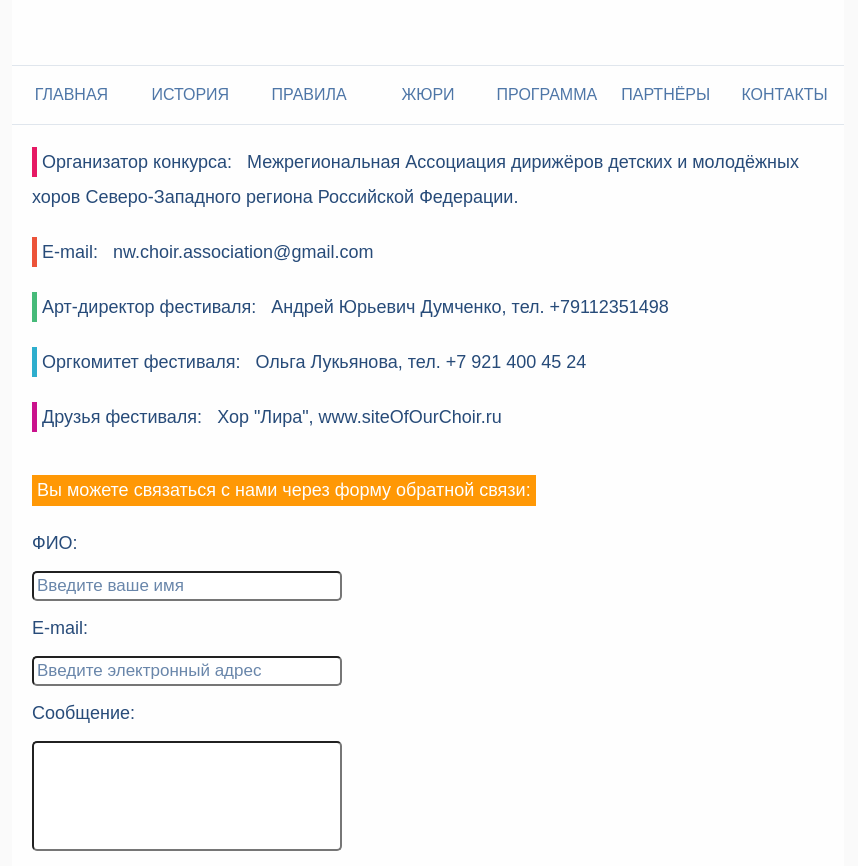
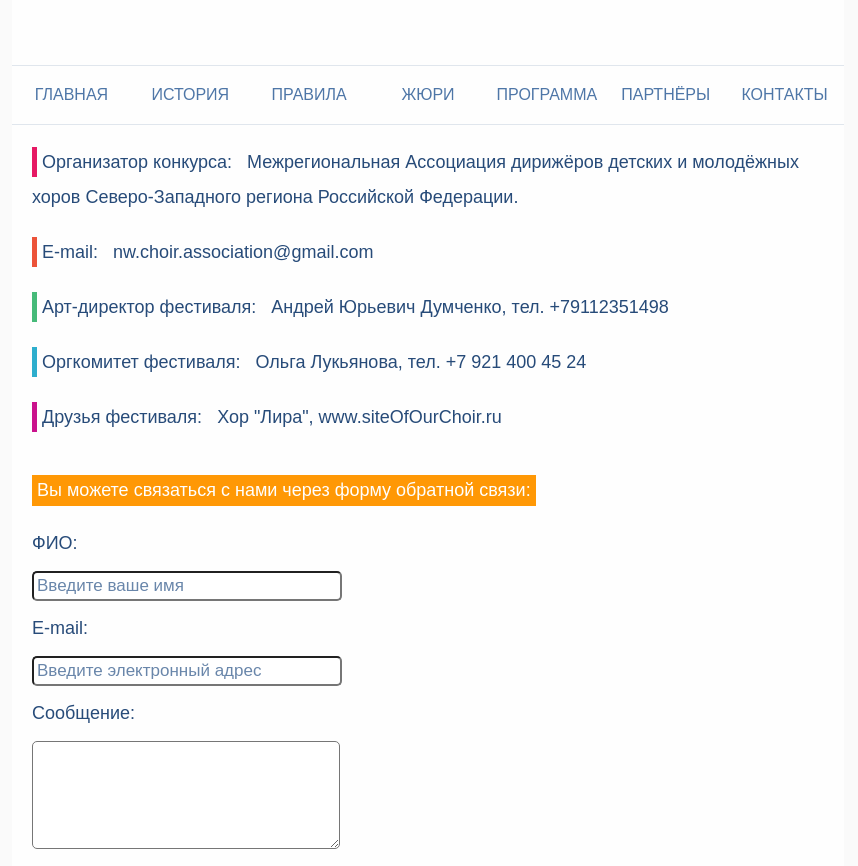
Before and after one commit to DianaGalter/rainbowFest, a plain HTML site: page contacts.html in a window 1280 px wide. Shown: the part 75-941 px from the top of the page, without its empty margins (212-1070 px from the left). Drawn offline with Linux system fonts and the light colour scheme.

Commit message:
Change input to textarea

```diff
--- a/contacts.html
+++ b/contacts.html
@@ -59,7 +59,7 @@
             <input class="input--style" placeholder="Введите электронный адрес" required/>
 
             <label class="label--style">Сообщение:</label>
-            <input class="input--style input__message--style" required />
+            <textarea class="input--style input__message--style" required ></textarea>
             <input class="input__button--style" type="button" value="Отправить"/>
 
          </form>
```
